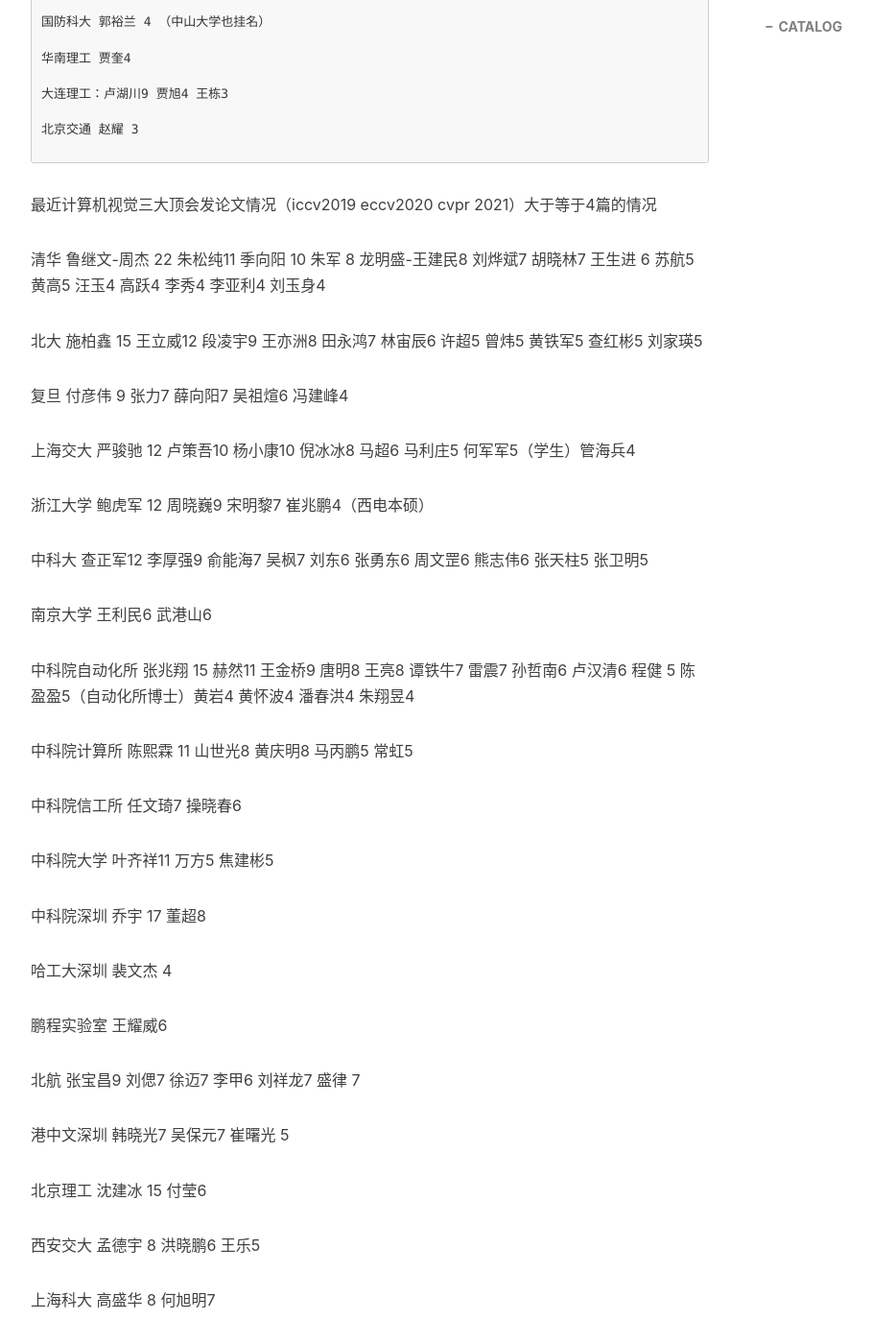
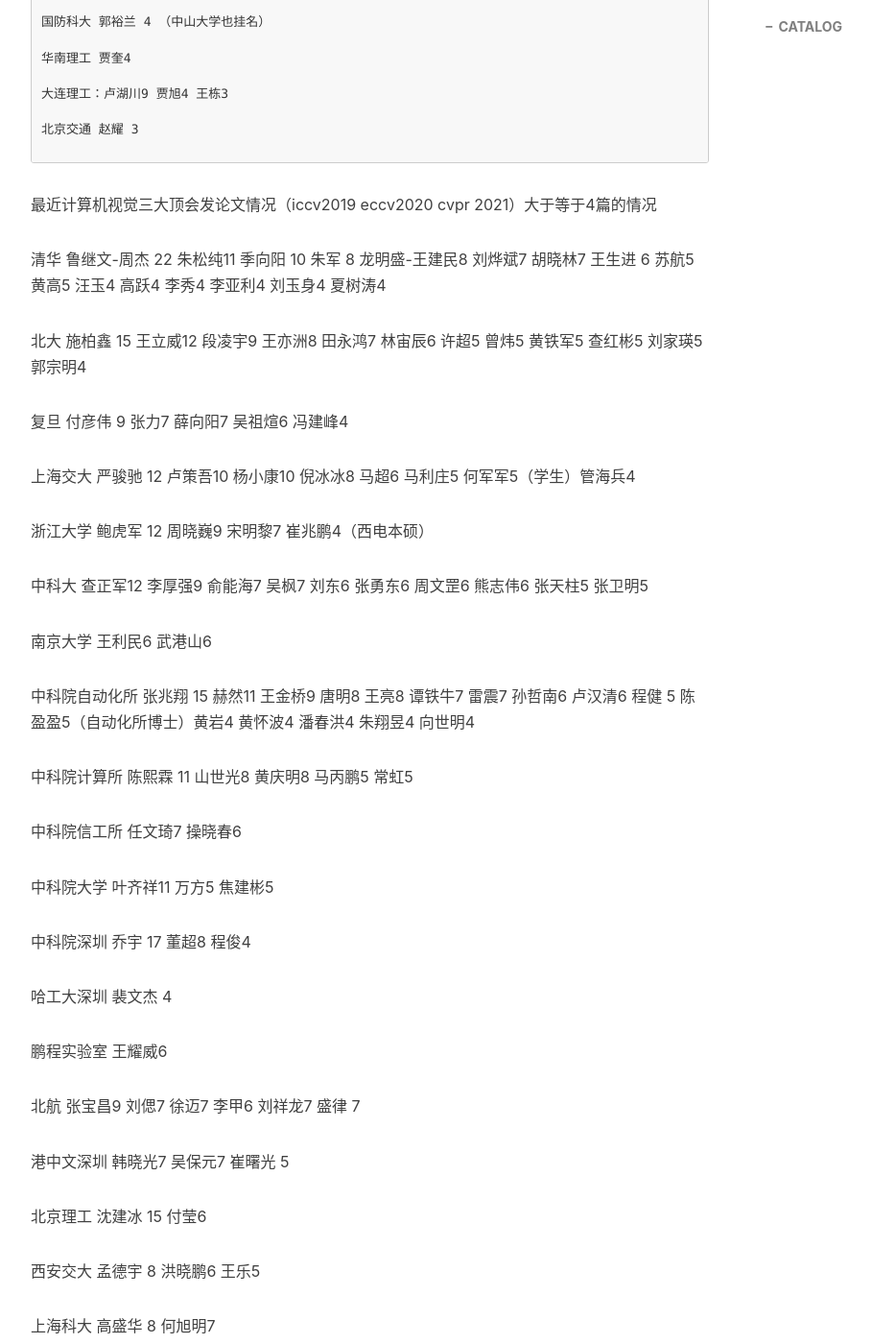
Before and after one commit to pengjiao123/pengjiao123.github.io, a Jekyll site: the page built from _posts/2021-07-07-大陆地区非计算机软件学院老师招生.md, in a window 1280 px wide and 1400 px high, scrolled down 4929 px. Shown: the whole window at 96% size, without its empty margins (233-1142 px from the left). Built offline with Jekyll 4.4.1, drawn with Linux system fonts in a browser that asks for light colours; nearby versions of some CDN libraries; comment, search, counter and statistics services are not loaded.

Commit message:
Update 2021-07-07-大陆地区非计算机软件学院老师招生.md

```diff
--- a/_posts/2021-07-07-大陆地区非计算机软件学院老师招生.md
+++ b/_posts/2021-07-07-大陆地区非计算机软件学院老师招生.md
@@ -169,9 +169,9 @@
 ~~~~~~~~~~~~~~~~~~~~~~~~~~~~~~~~~~~~~~~~~~~~~~~~~~~~~~~~~~~~~~~~~~~~~~~~~~~~~~~~~~~
 最近计算机视觉三大顶会发论文情况（iccv2019 eccv2020 cvpr 2021）大于等于4篇的情况
 
-清华 鲁继文-周杰 22 朱松纯11 季向阳 10 朱军 8 龙明盛-王建民8 刘烨斌7 胡晓林7  王生进 6 苏航5 黄高5 汪玉4 高跃4 李秀4 李亚利4 刘玉身4
+清华 鲁继文-周杰 22 朱松纯11 季向阳 10 朱军 8 龙明盛-王建民8 刘烨斌7 胡晓林7  王生进 6 苏航5 黄高5 汪玉4 高跃4 李秀4 李亚利4 刘玉身4 夏树涛4
 
-北大 施柏鑫 15 王立威12 段凌宇9 王亦洲8 田永鸿7 林宙辰6  许超5 曾炜5  黄铁军5 查红彬5 刘家瑛5
+北大 施柏鑫 15 王立威12 段凌宇9 王亦洲8 田永鸿7 林宙辰6  许超5 曾炜5  黄铁军5 查红彬5 刘家瑛5 郭宗明4
 
 复旦 付彦伟 9 张力7 薛向阳7 吴祖煊6 冯建峰4
 
@@ -183,7 +183,7 @@
 
 南京大学 王利民6 武港山6
 
-中科院自动化所 张兆翔 15 赫然11 王金桥9 唐明8 王亮8 谭铁牛7 雷震7 孙哲南6 卢汉清6 程健 5 陈盈盈5（自动化所博士）黄岩4 黄怀波4 潘春洪4 朱翔昱4
+中科院自动化所 张兆翔 15 赫然11 王金桥9 唐明8 王亮8 谭铁牛7 雷震7 孙哲南6 卢汉清6 程健 5 陈盈盈5（自动化所博士）黄岩4 黄怀波4 潘春洪4 朱翔昱4 向世明4
 
 中科院计算所 陈熙霖 11 山世光8 黄庆明8 马丙鹏5 常虹5
 
@@ -191,7 +191,7 @@
 
 中科院大学 叶齐祥11 万方5 焦建彬5
 
-中科院深圳 乔宇 17 董超8
+中科院深圳 乔宇 17 董超8 程俊4
 
 哈工大深圳 裴文杰 4
 
```
